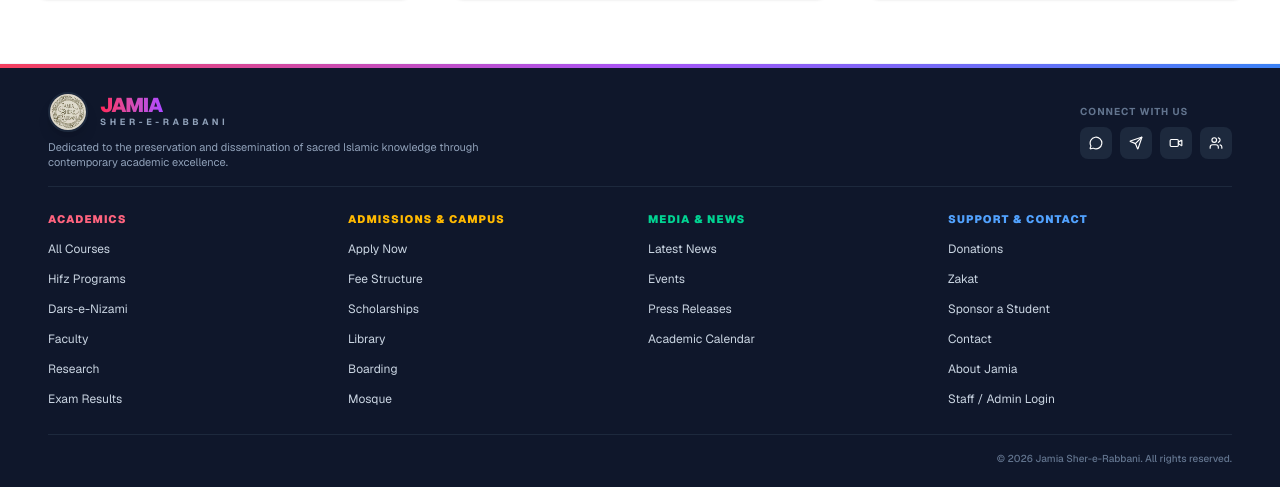
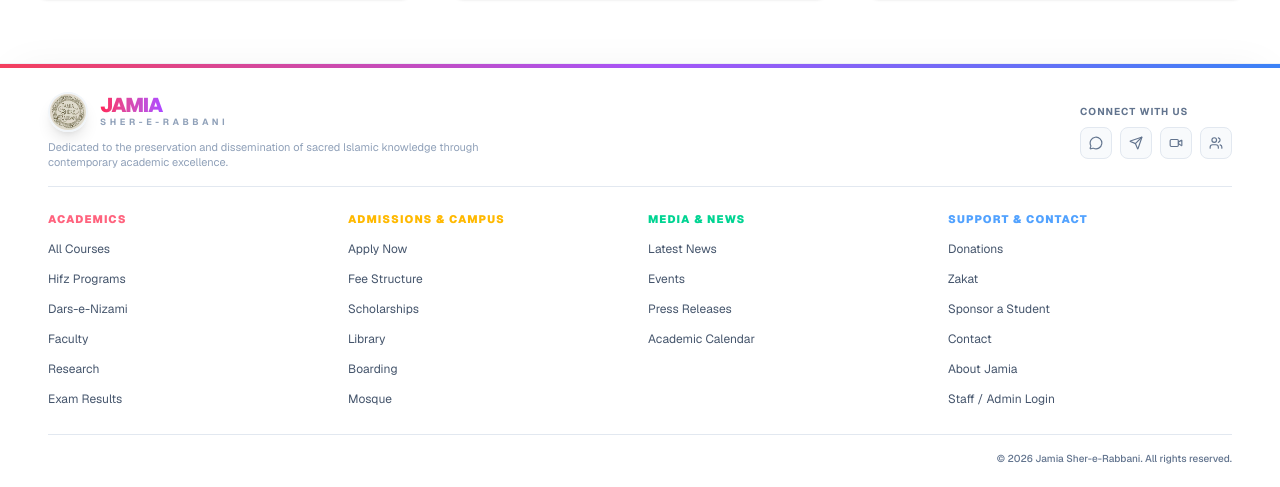
Before and after one commit to abubakar0320/jamia_shar_e_rabbani, a Next.js app in the folder frontend/: page /admissions in a window 1280 px wide. Shown: the part 2663-3150 px from the top of the page. Built offline with nearby package versions, Linux system fonts and the light colour scheme; no server answers.

Commit message:
style: change footer to white theme

```diff
--- a/frontend/src/components/Footer.tsx
+++ b/frontend/src/components/Footer.tsx
@@ -16,7 +16,7 @@ const Footer = () => {
 
   if (!mounted) {
     return (
-      <footer className="bg-slate-900 text-slate-300 py-10 print:hidden">
+      <footer className="bg-white text-slate-600 py-10 border-t border-slate-200 print:hidden">
         <div className="max-w-[1600px] mx-auto px-6 text-center text-xs opacity-50">
           {t('Loading footer...')}
         </div>
@@ -70,11 +70,11 @@ const Footer = () => {
   ];
 
   return (
-    <footer className="bg-slate-900 text-slate-300 font-sans mt-auto selection:bg-purple-500/30 border-t-4 border-transparent print:hidden" style={{ borderImage: "linear-gradient(to right, #f43f5e, #a855f7, #3b82f6) 1" }}>
+    <footer className="bg-white text-slate-600 font-sans mt-auto selection:bg-purple-500/30 border-t-4 border-transparent shadow-[0_-10px_40px_-15px_rgba(0,0,0,0.05)] print:hidden" style={{ borderImage: "linear-gradient(to right, #f43f5e, #a855f7, #3b82f6) 1" }}>
       <div className="max-w-[1600px] mx-auto px-6 md:px-12 py-6">
 
         {/* Brand & Social Section */}
-        <div className="flex flex-col lg:flex-row justify-between items-start lg:items-center gap-4 mb-6 border-b border-slate-800 pb-4">
+        <div className="flex flex-col lg:flex-row justify-between items-start lg:items-center gap-4 mb-6 border-b border-slate-200 pb-4">
           <div className="flex flex-col">
             <Link href="/" className="flex items-center mb-2 group gap-3">
               <Image
@@ -82,7 +82,7 @@ const Footer = () => {
                 alt="Jamia Sher-e-Rabbani Logo"
                 width={40}
                 height={40}
-                className="rounded-full shadow-lg border-2 border-slate-800"
+                className="rounded-full shadow-lg border-2 border-slate-100"
               />
               <div className="flex flex-col">
                 <span className="text-lg md:text-xl font-black text-transparent bg-clip-text bg-gradient-to-r from-rose-500 via-purple-500 to-blue-500 tracking-tighter leading-none transition-all group-hover:brightness-125">
@@ -102,7 +102,7 @@ const Footer = () => {
             <span className="text-[10px] font-bold uppercase tracking-widest text-slate-500">{t('follow_jamia', 'Connect with us')}</span>
             <div className="flex gap-2">
               {[MessageCircle, Send, Video, Users].map((Icon, i) => (
-                <Link key={i} href="/contact" className={`w-8 h-8 rounded-lg bg-slate-800 flex items-center justify-center text-white transition-all transform hover:-translate-y-1 hover:shadow-lg ${i===0?"hover:bg-rose-500 hover:shadow-rose-500/50":i===1?"hover:bg-amber-500 hover:shadow-amber-500/50":i===2?"hover:bg-emerald-500 hover:shadow-emerald-500/50":"hover:bg-blue-500 hover:shadow-blue-500/50"}`}>
+                <Link key={i} href="/contact" className={`w-8 h-8 rounded-lg bg-slate-50 border border-slate-200 flex items-center justify-center text-slate-500 transition-all transform hover:-translate-y-1 hover:shadow-lg hover:text-white ${i===0?"hover:bg-rose-500 hover:border-rose-500 hover:shadow-rose-500/30":i===1?"hover:bg-amber-500 hover:border-amber-500 hover:shadow-amber-500/30":i===2?"hover:bg-emerald-500 hover:border-emerald-500 hover:shadow-emerald-500/30":"hover:bg-blue-500 hover:border-blue-500 hover:shadow-blue-500/30"}`}>
                   <Icon size={14} />
                 </Link>
               ))}
@@ -129,7 +129,7 @@ const Footer = () => {
         </div>
 
         {/* Bottom Bar */}
-        <div className="flex flex-col lg:flex-row justify-between items-center pt-4 border-t border-slate-800 gap-4">
+        <div className="flex flex-col lg:flex-row justify-between items-center pt-4 border-t border-slate-200 gap-4">
           <div className="flex flex-wrap items-center gap-4">
             {/* Removed missing policy links */}
           </div>
```
